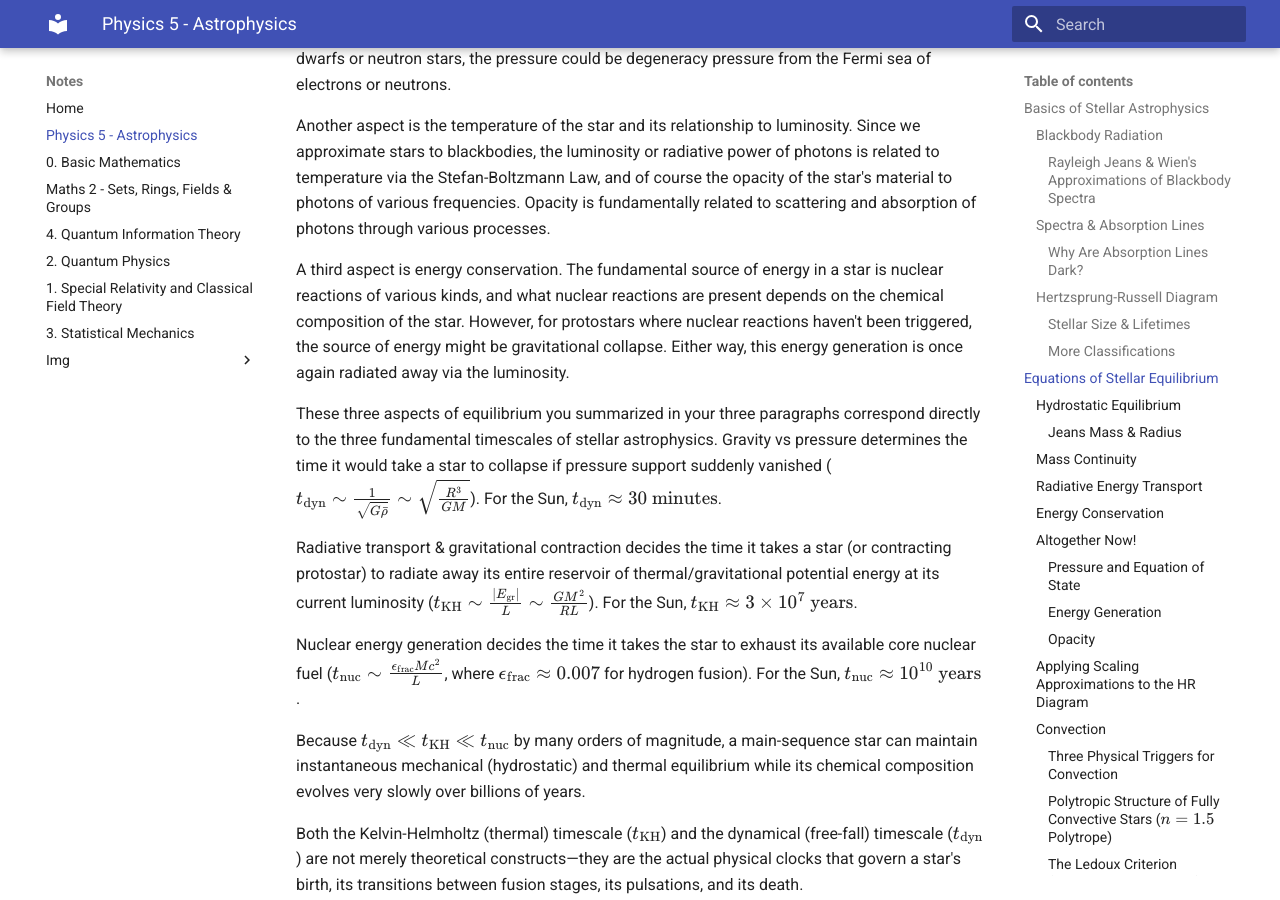
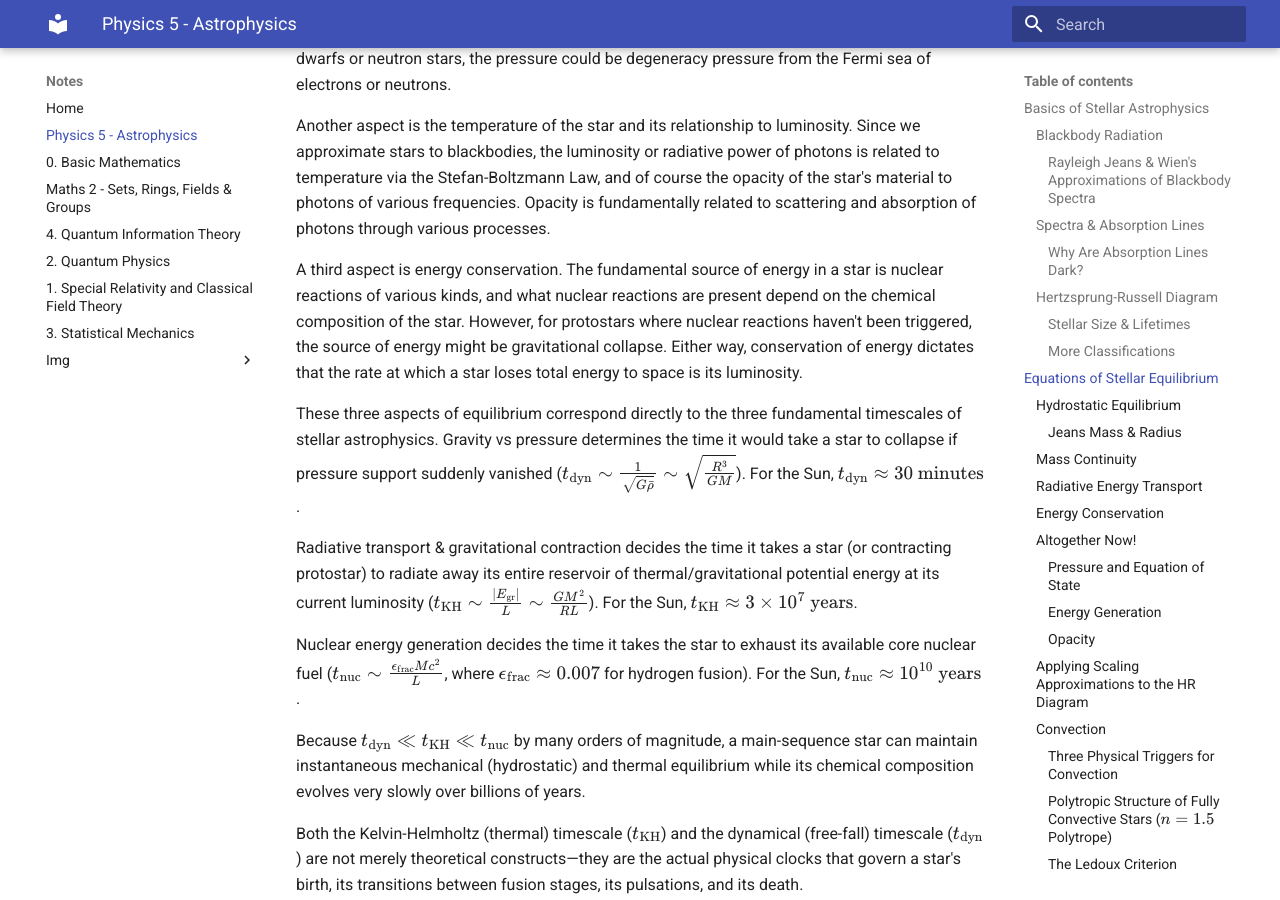
Before and after one commit to regstuff/notes, an MkDocs documentation site: the page built from docs/Physics_Astrophysics.md, in a window 1280 px wide and 900 px high, scrolled down 17568 px. Built offline with MkDocs 1.6.1 and Material for MkDocs 9.7.7, drawn with Linux system fonts in a browser that asks for light colours; some of the changed text lies outside the part shown.

Commit message:
Update Physics_Astrophysics.md

```diff
--- a/docs/Physics_Astrophysics.md
+++ b/docs/Physics_Astrophysics.md
@@ -382,9 +382,9 @@ In order to calculate the steady-state pressure, luminosity, mass, etc. of a sta
 
 Another aspect is the temperature of the star and its relationship to luminosity. Since we approximate stars to blackbodies, the luminosity or radiative power of photons is related to temperature via the Stefan-Boltzmann Law, and of course the opacity of the star's material to photons of various frequencies. Opacity is fundamentally related to scattering and absorption of photons through various processes.
 
-A third aspect is energy conservation. The fundamental source of energy in a star is nuclear reactions of various kinds, and what nuclear reactions are present depends on the chemical composition of the star. However, for protostars where nuclear reactions haven't been triggered, the source of energy might be gravitational collapse. Either way, this energy generation is once again radiated away via the luminosity.
+A third aspect is energy conservation. The fundamental source of energy in a star is nuclear reactions of various kinds, and what nuclear reactions are present depend on the chemical composition of the star. However, for protostars where nuclear reactions haven't been triggered, the source of energy might be gravitational collapse. Either way, conservation of energy dictates that the rate at which a star loses total energy to space is its luminosity.
 
-These three aspects of equilibrium you summarized in your three paragraphs correspond directly to the three fundamental timescales of stellar astrophysics. Gravity vs pressure determines the time it would take a star to collapse if pressure support suddenly vanished ($t_{\text{dyn}} \sim \frac{1}{\sqrt{G\bar{\rho}}} \sim \sqrt{\frac{R^3}{GM}}$). For the Sun, $t_{\text{dyn}} \approx 30\text{ minutes}$.
+These three aspects of equilibrium correspond directly to the three fundamental timescales of stellar astrophysics. Gravity vs pressure determines the time it would take a star to collapse if pressure support suddenly vanished ($t_{\text{dyn}} \sim \frac{1}{\sqrt{G\bar{\rho}}} \sim \sqrt{\frac{R^3}{GM}}$). For the Sun, $t_{\text{dyn}} \approx 30\text{ minutes}$.
 
 Radiative transport & gravitational contraction decides the time it takes a star (or contracting protostar) to radiate away its entire reservoir of thermal/gravitational potential energy at its current luminosity ($t_{\text{KH}} \sim \frac{\vert{}E_{\text{gr}}\vert{}}{L} \sim \frac{GM^2}{RL}$). For the Sun, $t_{\text{KH}} \approx 3 \times 10^7\text{ years}$.
 
@@ -458,7 +458,7 @@ This is one form of the virial theorem. To understand where the $1/3$ factor com
 
 $$\delta W = \delta E_{\text{gr}}$$
 
-Gravitational potential energy between every pair of mass elements scales inversely with distance to the **first power** ($E_{\text{gr}} \propto R^{-1}$), whereas if we look at work done, pressure works against 3D volume $dV$. Volume scales as length cubed ($V \propto R^3$) in 3-dimensional space; stretching every linear dimension by $\frac{dR}{R}$ increases the total volume by thrice that fraction. Thus we have:
+Gravitational potential energy between every pair of mass elements scales inversely with distance to the first power ($E_{\text{gr}} \propto R^{-1}$), whereas if we look at work done, pressure works against 3D volume $dV$. Volume scales as length cubed ($V \propto R^3$) in 3-dimensional space; stretching every linear dimension by $\frac{dR}{R}$ increases the total volume by thrice that fraction. Thus we have:
 
 $$3\bar{P}V\left(\frac{dR}{R}\right) = -E_{\text{gr}}\left(\frac{dR}{R}\right)$$
 
```
Also changed, not shown: other parts of docs/Physics_Astrophysics.md (+2 -0 lines).
